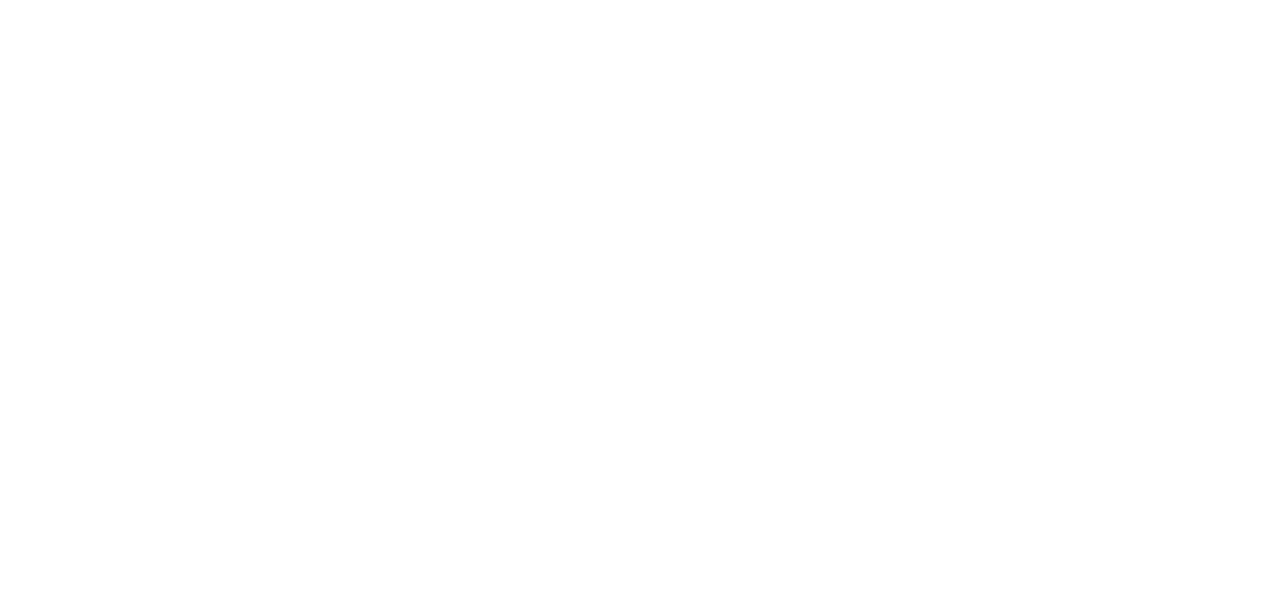
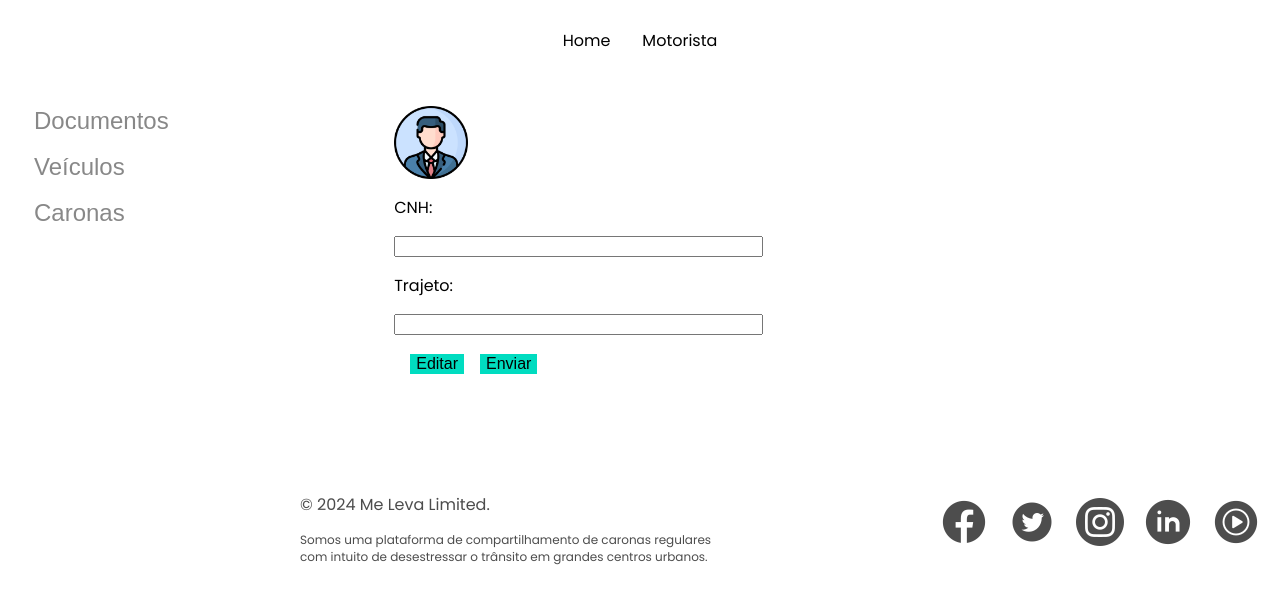
Before and after one commit to rafael-dscarvalho/MeLeva, a React (Vite) app: page /ride in a window 1280 px wide. Before the commit this address had no page. Shown: the top 602 px of the page. Built offline with nearby package versions, Linux system fonts and the light colour scheme.

Commit message:
feat: Página Ride

```diff
--- a/src/pages/Page2/Page2.jsx
+++ /dev/null
@@ -1,8 +0,0 @@
-
-export function Page2() {
-    return (
-        <div className='main-container'>
-
-        </div>
-    )
-}
--- /dev/null
+++ b/src/pages/Ride/Ride.jsx
@@ -0,0 +1,53 @@
+import { Footer } from '../../components/Footer/Footer'
+import { ProfileImg } from '../Passenger/styles'
+import { ButtonForm, FormContainer, HeaderContainer, MainContainer, MenuButton, MenuContainer, MidContainer, StyledLink } from '../Ride/styles'
+import Perfil from '/perfil.png'
+
+
+
+export function Ride() {
+
+    return (
+        <MainContainer>
+            <HeaderContainer>
+                <StyledLink to='/' >Home</StyledLink>
+                <StyledLink to=''>Motorista</StyledLink>
+            </HeaderContainer>
+
+            <MidContainer>
+                <MenuContainer>
+                    <MenuButton>
+                        Documentos
+                    </MenuButton>
+                    <MenuButton>
+                        Veículos
+                    </MenuButton>
+                    <MenuButton>
+                        Caronas
+                    </MenuButton>
+                </MenuContainer>
+
+
+                <FormContainer>
+                    <ProfileImg src={Perfil} />
+
+                        <label>CNH:</label>
+                        <input type="text" id="CNH"></input>
+
+                        <label>Trajeto:</label>
+                        <input type="text" id="CNH"></input>
+
+                    <div>
+                    <ButtonForm>Editar</ButtonForm>
+                    <ButtonForm>Enviar</ButtonForm>
+                    </div>
+
+
+                </FormContainer>
+
+
+            </MidContainer>
+            <Footer />
+        </MainContainer>
+    )
+}
--- /dev/null
+++ b/src/pages/Ride/styles.js
@@ -0,0 +1,68 @@
+import { Link } from 'react-router-dom'
+import styled from 'styled-components'
+
+export const MainContainer = styled.main`
+    width: 100%;
+    min-height: 100vh;
+    display: flex;
+    flex-direction: column;
+`
+
+export const HeaderContainer = styled.header`
+    display: flex;
+    justify-content: center;
+    align-items: center;
+    height: 10vh;
+    gap: 2em;
+
+    >nav {
+        display: flex;
+        gap: .5em;
+    }
+`
+
+export const StyledLink = styled(Link)`
+    text-decoration: none;
+    color: black;
+    font-size: 16px;
+`
+
+export const MidContainer = styled.section`
+    display: flex;
+    padding: 2%;
+    width: 96%;
+`
+
+export const MenuContainer = styled.section`
+    display: flex;
+    flex-direction: column;
+    width: 30%;
+    gap: 1em;
+`
+
+export const MenuButton = styled.button`
+    background: none;
+    border: 0;
+    font-size: 1.5em;
+    width: fit-content;
+    margin-left: .1em;
+    cursor: pointer;
+    color: #888;
+`
+
+export const FormContainer = styled.form`
+    display: flex;
+    flex-direction: column;
+    width: 30%;
+    gap: 1em;
+`
+
+export const ButtonForm = styled.button`
+    background: none;
+    border: 0;
+    font-size: 1em;
+    width: fit-content;
+    margin-left: 1em;
+    cursor: pointer;
+    background: #00dcc0;
+`
--- a/src/routes/auth.routes.jsx
+++ b/src/routes/auth.routes.jsx
@@ -1,14 +1,14 @@
 import { Routes, Route } from 'react-router-dom'
 import { Home } from '../pages/Home/Home'
 import { Passenger } from '../pages/Passenger/Passenger'
-import { Page2 } from '../pages/Page2/Page2'
+import { Ride } from '../pages/Ride/Ride'
 
 export function AuthRoutes() {
     return (
         <Routes>
             <Route path="/" element={<Home />} />
             <Route path="/passenger" element={<Passenger />} />
-            <Route path="/page2" element={<Page2 />} />
+            <Route path="/ride" element={<Ride />} />
         </Routes>
     )
 }
```
